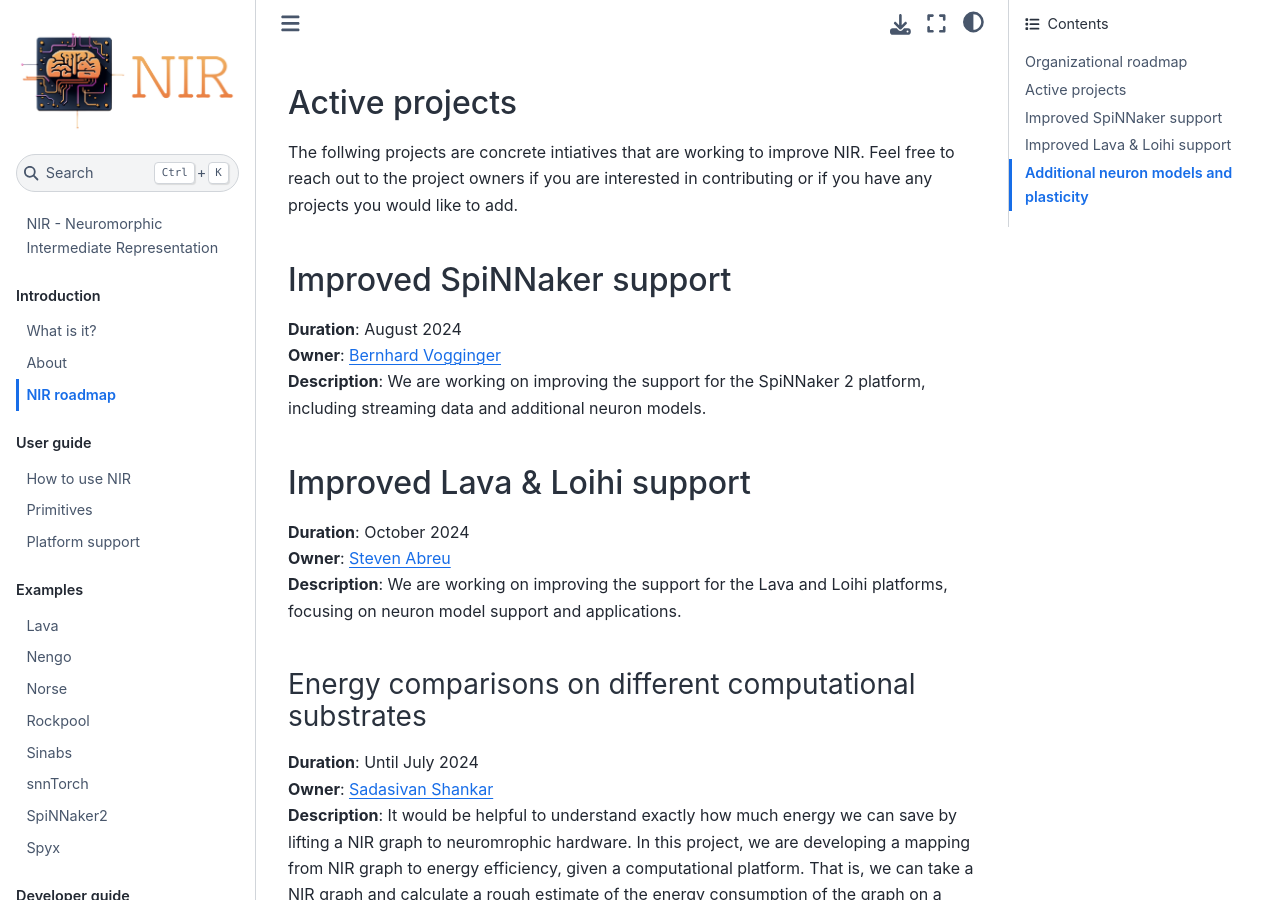
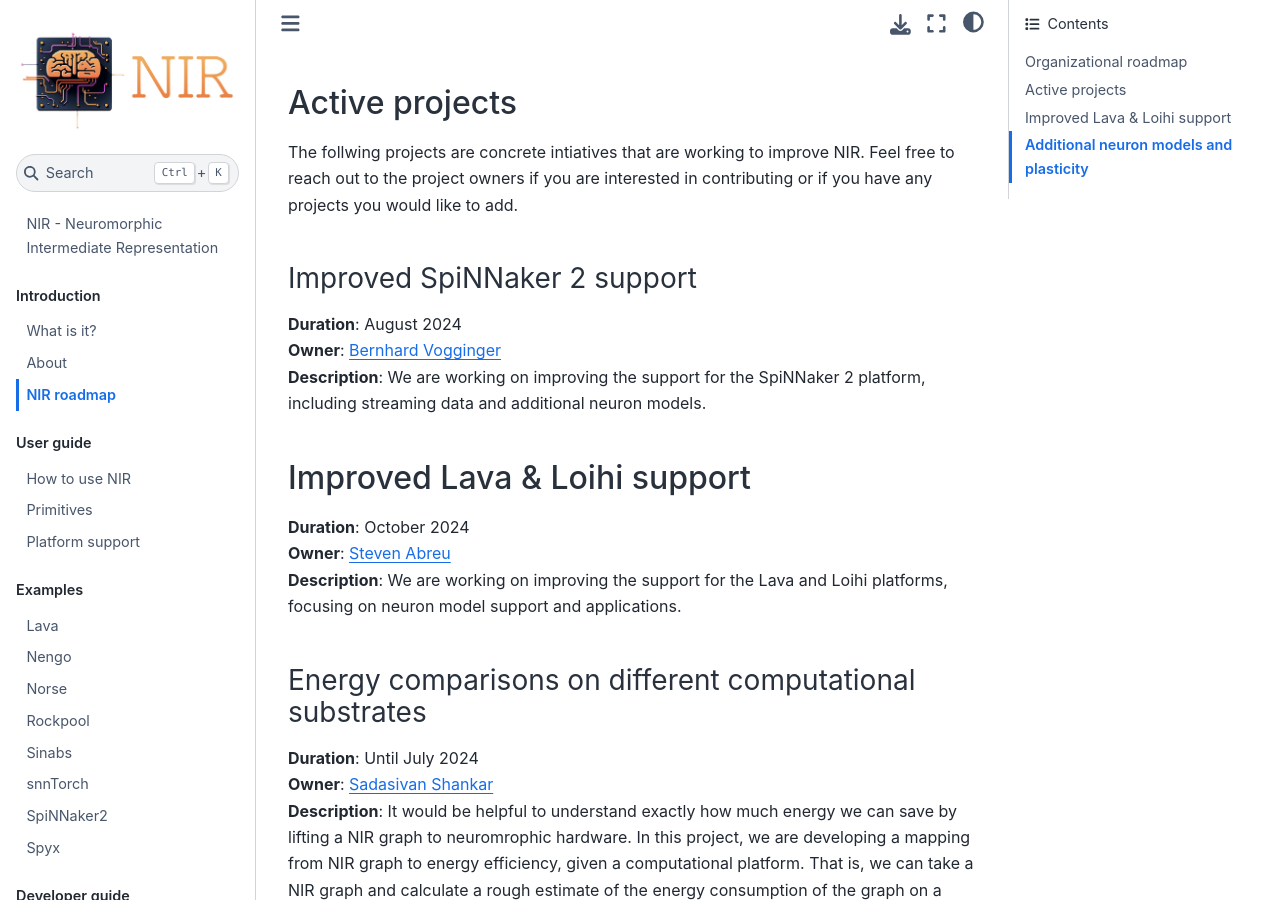
Before and after one commit to neuromorphs/NIR, a Jupyter Book: the page built from docs/source/roadmap.md, in a window 1280 px wide and 900 px high, scrolled down 719 px. Built offline with Jupyter Book 1.0.4 settings and Sphinx 7.4.7 and the Sphinx Book theme 1.1.4, drawn with Linux system fonts in a browser that asks for light colours.

Commit message:
Update docs/source/roadmap.md
Co-authored-by: Bernhard Vogginger <Bernhard.Vogginger@tu-dresden.de>

```diff
--- a/docs/source/roadmap.md
+++ b/docs/source/roadmap.md
@@ -28,7 +28,7 @@
 The follwing projects are concrete intiatives that are working to improve NIR.
 Feel free to reach out to the project owners if you are interested in contributing or if you have any projects you would like to add.
 
-## Improved SpiNNaker support
+### Improved SpiNNaker 2 support
 **Duration**: August 2024 </br>
 **Owner**: [Bernhard Vogginger](https://github.com/bvogginger) </br>
 **Description**: We are working on improving the support for the SpiNNaker 2 platform, including streaming data and additional neuron models.
```
